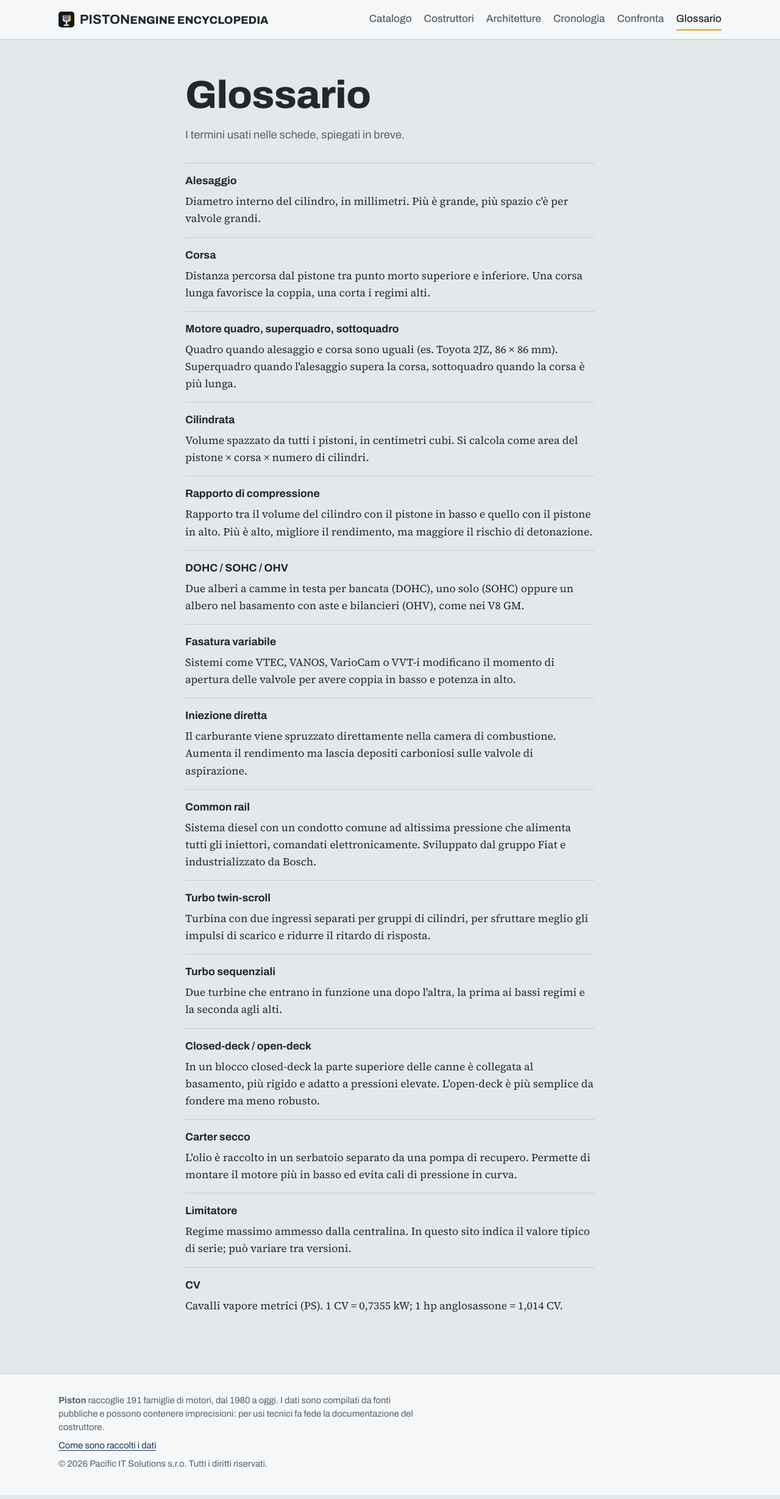
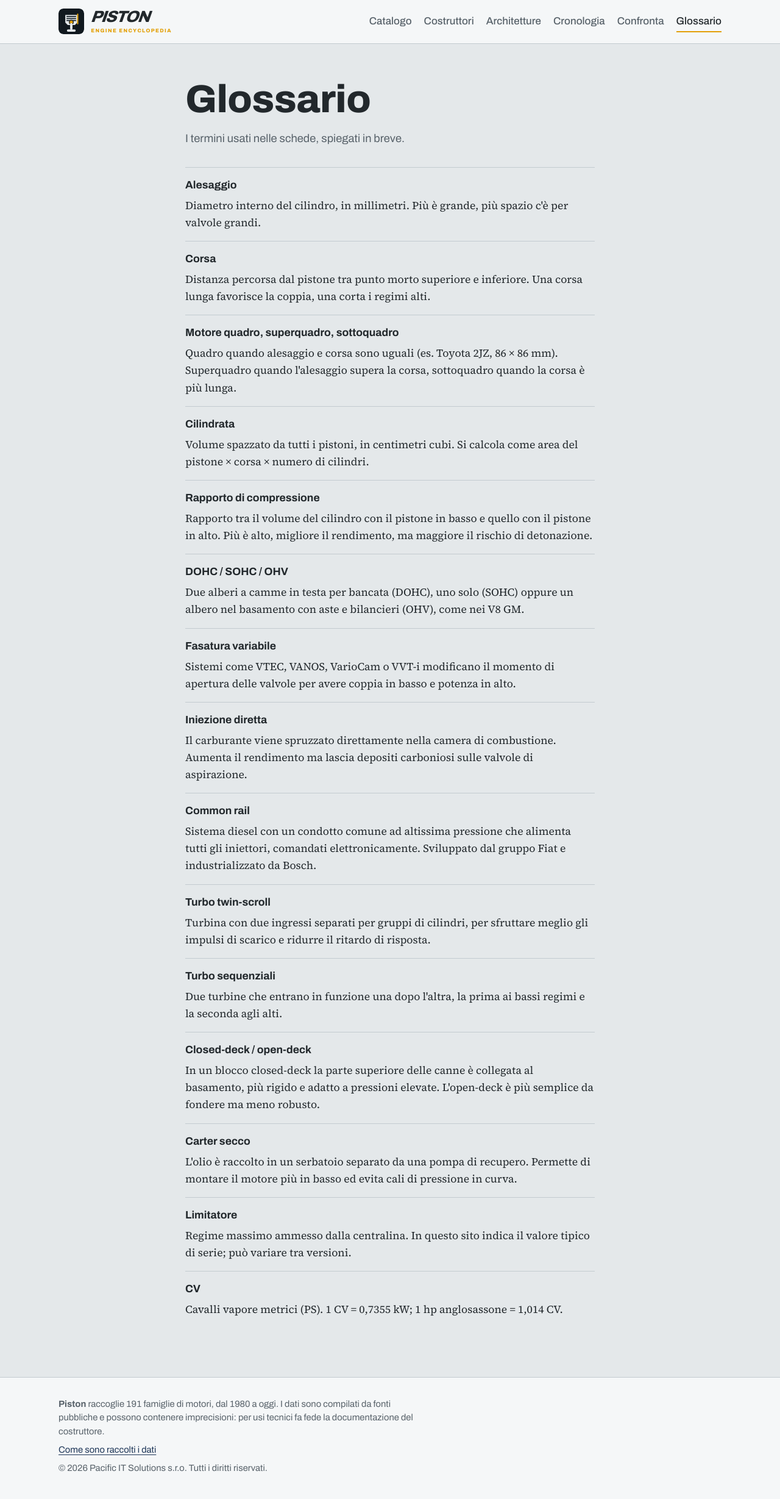
Before and after one commit to anomaly73bit/piston, a Jekyll site: the page built from glossario.html, in a window 1280 px wide. Shown: the whole page at 61% size. Built offline with Jekyll 4.4.1, drawn with Linux system fonts in a browser that asks for light colours.

Commit message:
Style Piston brand for desktop and mobile navigation

```diff
--- a/assets/css/style.css
+++ b/assets/css/style.css
@@ -404,3 +404,23 @@ h3 { font-size: 1rem; font-weight: 600; }
   .cronologia-pagina .cronologia-traccia { grid-column: 1; }
   .cronologia-pagina .cronologia-periodo { grid-column: 2; text-align: right; }
 }
+
+/* PISTON motorsport identity — scalable vector mark and responsive wordmark. */
+.testata .riga { gap: .8rem 1.8rem; }
+.marchio { gap: .7rem; flex: 0 0 auto; }
+.marchio .marchio-icona { display: block; width: 42px; height: 42px; flex-shrink: 0; border-radius: 8px; }
+.marchio-testo { display: flex; flex-direction: column; line-height: 1; }
+.marchio-testo strong { display: block; color: var(--ghisa); font-family: "Archivo", sans-serif; font-size: 1.65rem; font-weight: 800; font-stretch: 125%; font-style: italic; letter-spacing: -.055em; transform: skewX(-6deg); transform-origin: left center; }
+.marchio-testo small { display: block; margin-top: .32rem; color: var(--giallo); font-size: .53rem; font-weight: 800; letter-spacing: .16em; white-space: nowrap; }
+.marchio:hover .marchio-testo strong { color: var(--blu); }
+@media (max-width: 760px) {
+  .testata .riga { gap: .7rem; padding-top: .7rem; padding-bottom: .65rem; }
+  .marchio .marchio-icona { width: 38px; height: 38px; }
+  .marchio-testo strong { font-size: 1.45rem; }
+  .marchio-testo small { font-size: .47rem; letter-spacing: .12em; }
+  .testata .menu { width: 100%; flex-wrap: nowrap; overflow-x: auto; overscroll-behavior-x: contain; -webkit-overflow-scrolling: touch; scrollbar-width: thin; gap: 1.15rem; padding-bottom: .25rem; }
+  .testata .menu a { white-space: nowrap; font-size: .87rem; flex-shrink: 0; }
+}
+@media (max-width: 360px) {
+  .marchio-testo small { letter-spacing: .06em; }
+}
```
